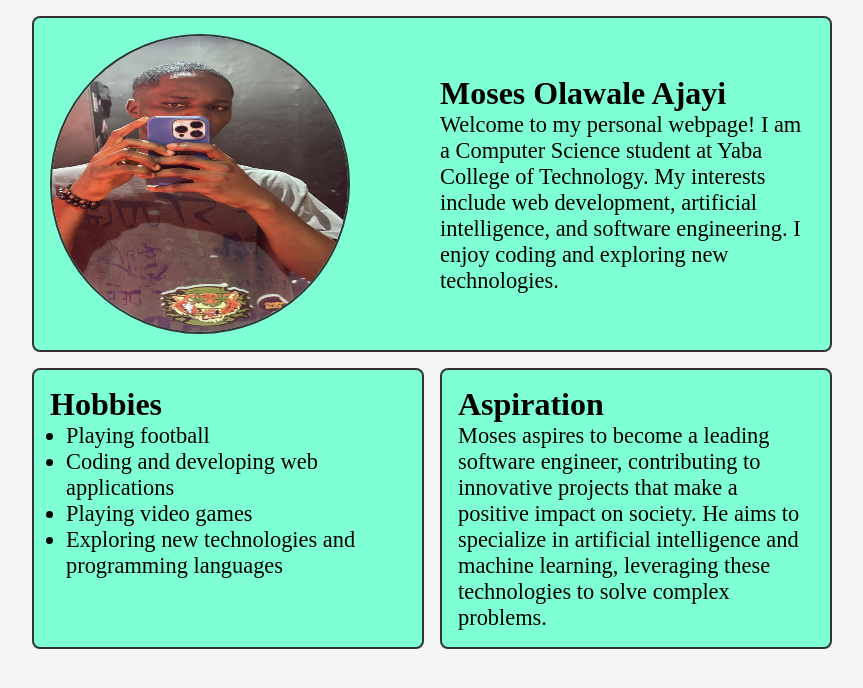
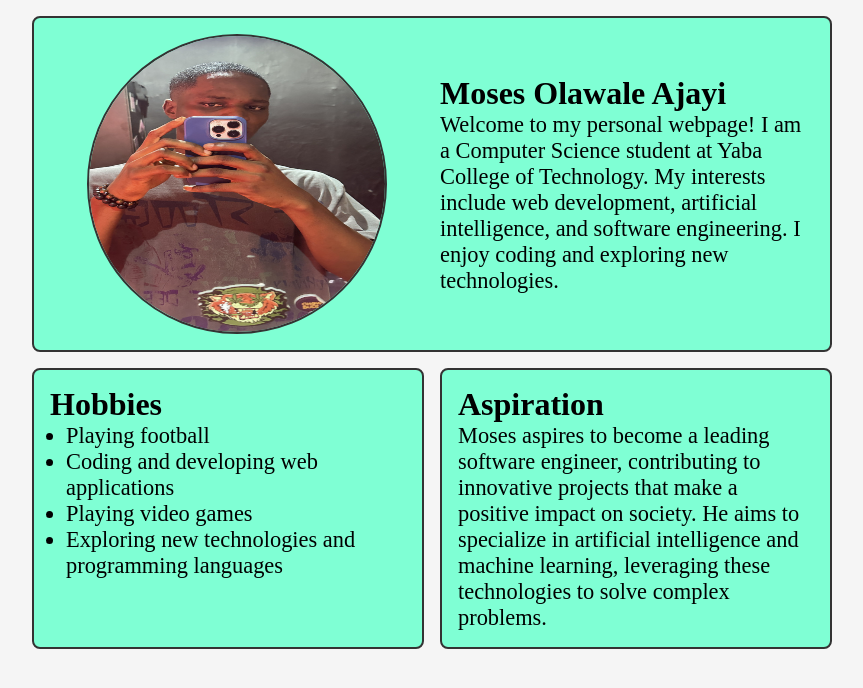
Before and after one commit to horlahwarley25/css_assignment1, a plain HTML site: page index.html in a window 1280 px wide. Shown: the whole page, without its empty margins (208-1071 px from the left). Drawn offline with Linux system fonts and the light colour scheme.

Commit message:
Centered the profile image for smaller screens

```diff
--- a/style.css
+++ b/style.css
@@ -25,7 +25,7 @@ main {
   padding: 1rem;
   display: grid;
   grid-template-columns: 1fr;
-  grid-auto-rows: minmax(200px, auto);
+  grid-auto-rows: minmax(150px, auto);
   gap: 1rem;
 }
 
@@ -41,12 +41,12 @@ main {
 .HEADER__INTRO {
   width: auto;
   display: grid;
-  align-items: flex-start;
-  justify-content: space-between;
+  place-content: center;
   gap: 1rem;
 }
 
 .HEADER__IMG img {
+  justify-self: center;
   width: 300px;
   height: 300px;
   border: 2px solid #333;
```
